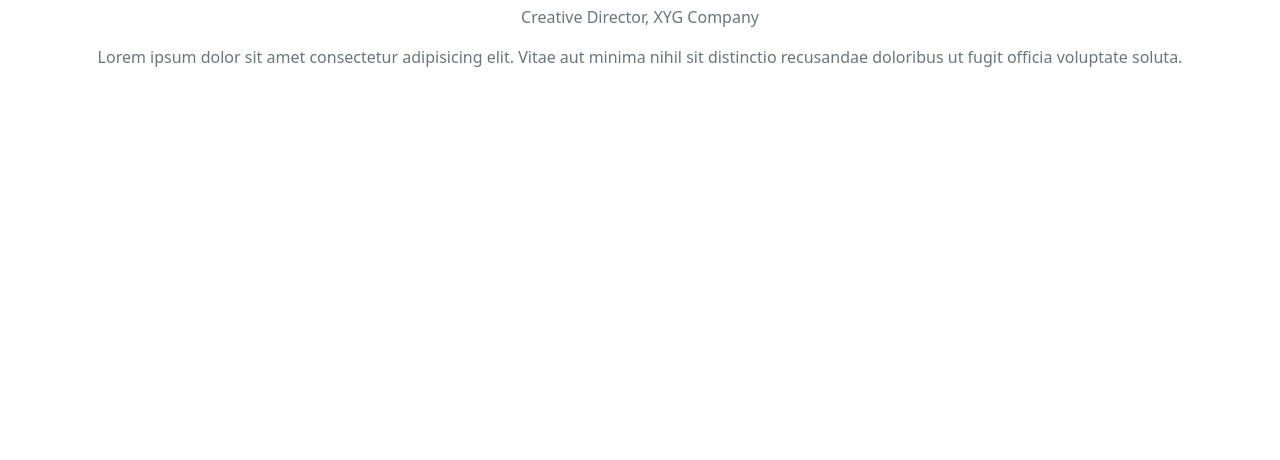
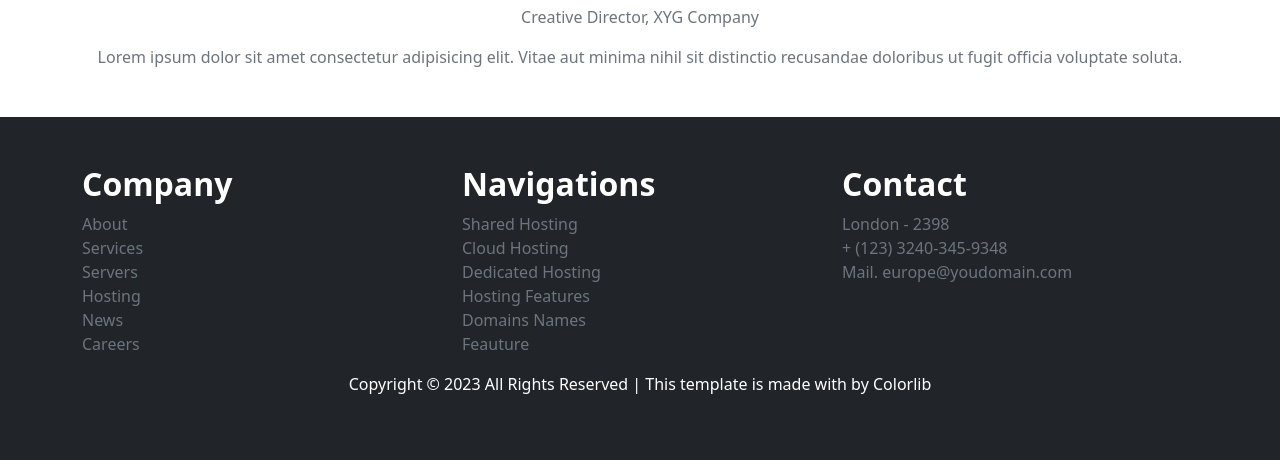
Before and after one commit to ParvinAlasgar/Server-LandingPage, a plain HTML site: page public/index.html in a window 1280 px wide. Shown: the part 3031-3491 px from the top of the page. Before the commit the page ends 3148 px from the top, so only its background shows below. Drawn offline with Linux system fonts and the light colour scheme.

Commit message:
add: added footer section.

```diff
--- a/public/index.html
+++ b/public/index.html
@@ -215,6 +215,108 @@
       <!-- End Testimonial -->
     </main>
     <!-- End Main -->
+
+    <!-- Footer -->
+    <footer class="bg-dark py-5">
+      <div class="container">
+        <div class="row">
+          <div class="col-lg-4 col-md-6 col-sm-6">
+            <h2 class="fw-bold text-white">Company</h2>
+            <ul class="list-unstyled">
+              <li>
+                <a class="text-decoration-none link-secondary" href="#"
+                  >About</a
+                >
+              </li>
+              <li>
+                <a class="text-decoration-none link-secondary" href="#"
+                  >Services</a
+                >
+              </li>
+              <li>
+                <a class="text-decoration-none link-secondary" href="#"
+                  >Servers</a
+                >
+              </li>
+              <li>
+                <a class="text-decoration-none link-secondary" href="#"
+                  >Hosting</a
+                >
+              </li>
+              <li>
+                <a class="text-decoration-none link-secondary" href="#">News</a>
+              </li>
+              <li>
+                <a class="text-decoration-none link-secondary" href="#"
+                  >Careers</a
+                >
+              </li>
+            </ul>
+          </div>
+          <div class="col-lg-4 col-md-6 col-sm-6">
+            <h2 class="fw-bold text-white">Navigations</h2>
+            <ul class="list-unstyled">
+              <li>
+                <a class="text-decoration-none link-secondary" href="#"
+                  >Shared Hosting</a
+                >
+              </li>
+              <li>
+                <a class="text-decoration-none link-secondary" href="#"
+                  >Cloud Hosting</a
+                >
+              </li>
+              <li>
+                <a class="text-decoration-none link-secondary" href="#"
+                  >Dedicated Hosting</a
+                >
+              </li>
+              <li>
+                <a class="text-decoration-none link-secondary" href="#"
+                  >Hosting Features</a
+                >
+              </li>
+              <li>
+                <a class="text-decoration-none link-secondary" href="#"
+                  >Domains Names</a
+                >
+              </li>
+              <li>
+                <a class="text-decoration-none link-secondary" href="#"
+                  >Feauture</a
+                >
+              </li>
+            </ul>
+          </div>
+          <div class="col-lg-4 col-md-6 col-sm-6">
+            <h2 class="fw-bold text-white">Contact</h2>
+            <ul class="list-unstyled">
+              <li class="link-secondary">London - 2398</li>
+              <li>
+                <a
+                  class="text-decoration-none link-secondary"
+                  href="tel:+12332403459348"
+                  >+ (123) 3240-345-9348</a
+                >
+              </li>
+              <li>
+                <a
+                  class="text-decoration-none link-secondary"
+                  href="mailto:europe@youdomain.com"
+                  >Mail. europe@youdomain.com</a
+                >
+              </li>
+            </ul>
+          </div>
+        </div>
+        <p class="text-center text-white">
+          Copyright © 2023 All Rights Reserved | This template is made with by
+          Colorlib
+        </p>
+      </div>
+    </footer>
+    <!-- End Footer -->
+
     <!-- Bootsrap JS -->
     <script src="../src/assets/libraries/bootstrap/js/bootstrap.bundle.min.js"></script>
   </body>
--- a/src/assets/sass/_main.scss
+++ b/src/assets/sass/_main.scss
@@ -97,11 +97,22 @@ main {
         transition: transform 0.7s ease-in-out;
         color: $color_main;
       }
-      &:hover >.content>i {
+      &:hover > .content > i {
         transform: rotate(360deg);
       }
     }
   }
   // End Choose
-  // End Main
 }
+// End Main
+
+// Footer
+footer {
+  li {
+    transition: transform 0.7s ease-in-out;
+    &:hover {
+      transform: translateX(10px);
+    }
+  }
+}
+// End Footer
```
Also changed, not shown: src/assets/sass/style.css, 1 other file.
